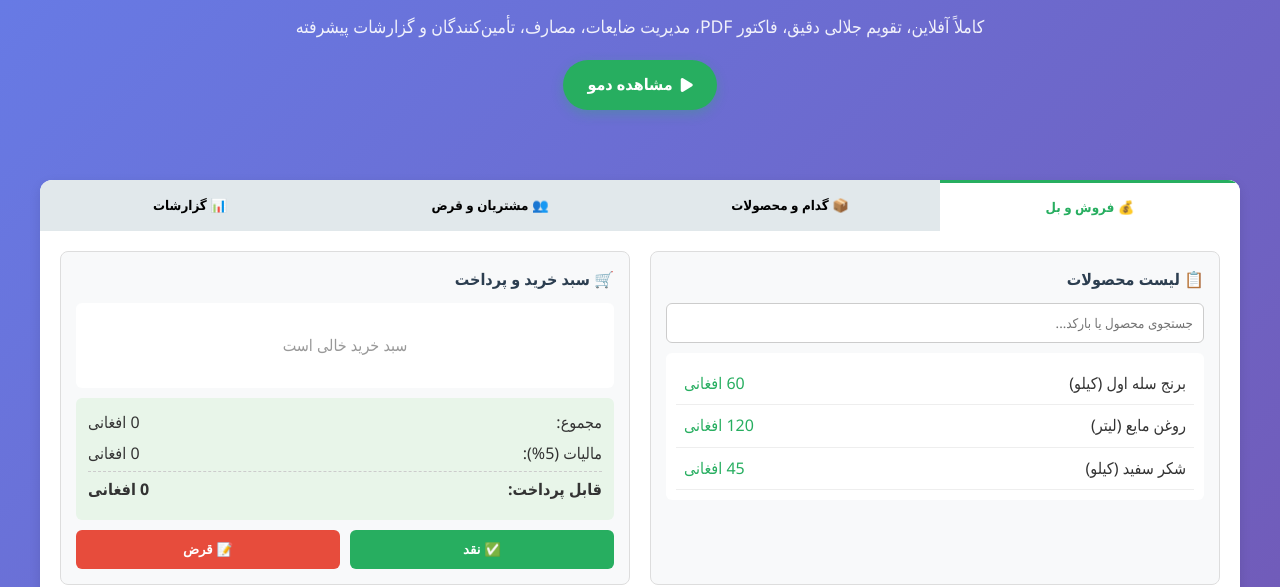
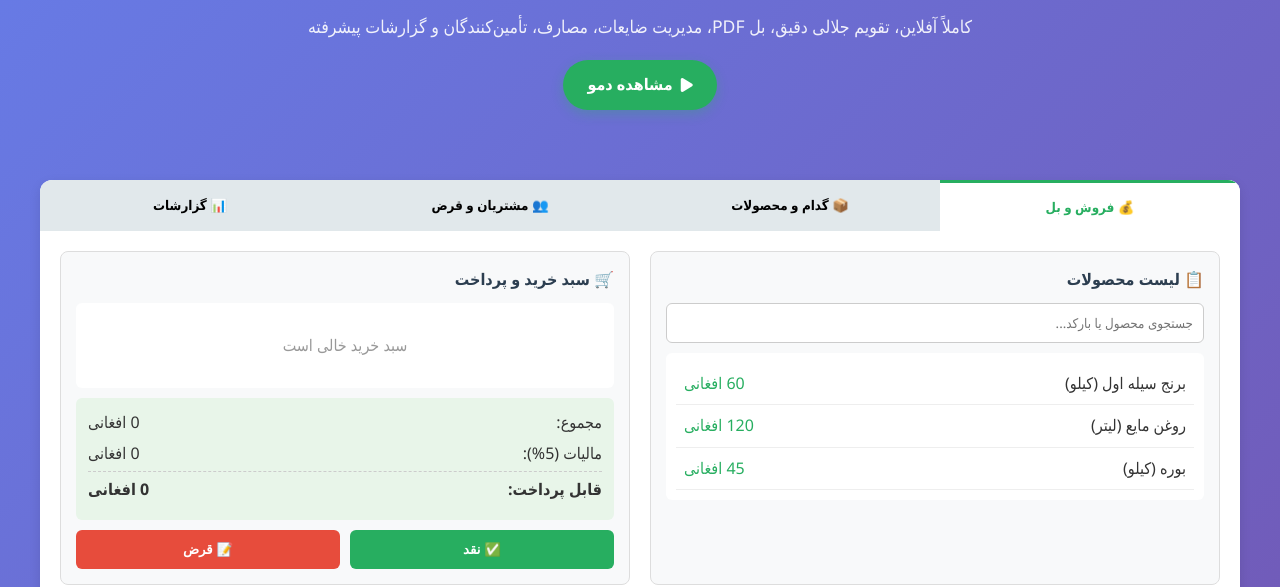
Before and after one commit to MLd10Sar/inventory-af, a plain HTML site: page index.html in a window 1280 px wide. Shown: the part 235-822 px from the top of the page. Drawn offline with Linux system fonts and the light colour scheme.

Commit message:
Update index.html

```diff
--- a/index.html
+++ b/index.html
@@ -120,7 +120,7 @@
 
         <section class="hero">
             <h1>قدرتمندترین سیستم مدیریت فروش <br>مخصوص بازار افغانستان</h1>
-            <p>کاملاً آفلاین، تقویم جلالی دقیق، فاکتور PDF، مدیریت ضایعات، مصارف، تأمین‌کنندگان و گزارشات پیشرفته</p>
+            <p>کاملاً آفلاین، تقویم جلالی دقیق، بل  PDF، مدیریت ضایعات، مصارف، تأمین‌کنندگان و گزارشات پیشرفته</p>
             <div class="cta-buttons">
                 <a href="#demo" class="btn btn-primary"><i class="fas fa-play"></i> مشاهده دمو</a>
                 <!-- دانلود رایگان کد حذف شد -->
@@ -142,9 +142,9 @@
                         <h3>📋 لیست محصولات</h3>
                         <input type="text" placeholder="جستجوی محصول یا بارکد...">
                         <div class="product-list">
-                            <div class="item-row" onclick="addToCart('برنج سله اول', 60)"><span>برنج سله اول (کیلو)</span><span style="color:#27ae60">60 افغانی</span></div>
+                            <div class="item-row" onclick="addToCart('برنج سیله اول', 60)"><span>برنج سیله اول (کیلو)</span><span style="color:#27ae60">60 افغانی</span></div>
                             <div class="item-row" onclick="addToCart('روغن مایع', 120)"><span>روغن مایع (لیتر)</span><span style="color:#27ae60">120 افغانی</span></div>
-                            <div class="item-row" onclick="addToCart('شکر سفید', 45)"><span>شکر سفید (کیلو)</span><span style="color:#27ae60">45 افغانی</span></div>
+                            <div class="item-row" onclick="addToCart('بوره', 45)"><span>بوره  (کیلو)</span><span style="color:#27ae60">45 افغانی</span></div>
                         </div>
                     </div>
                     <div class="panel">
```
